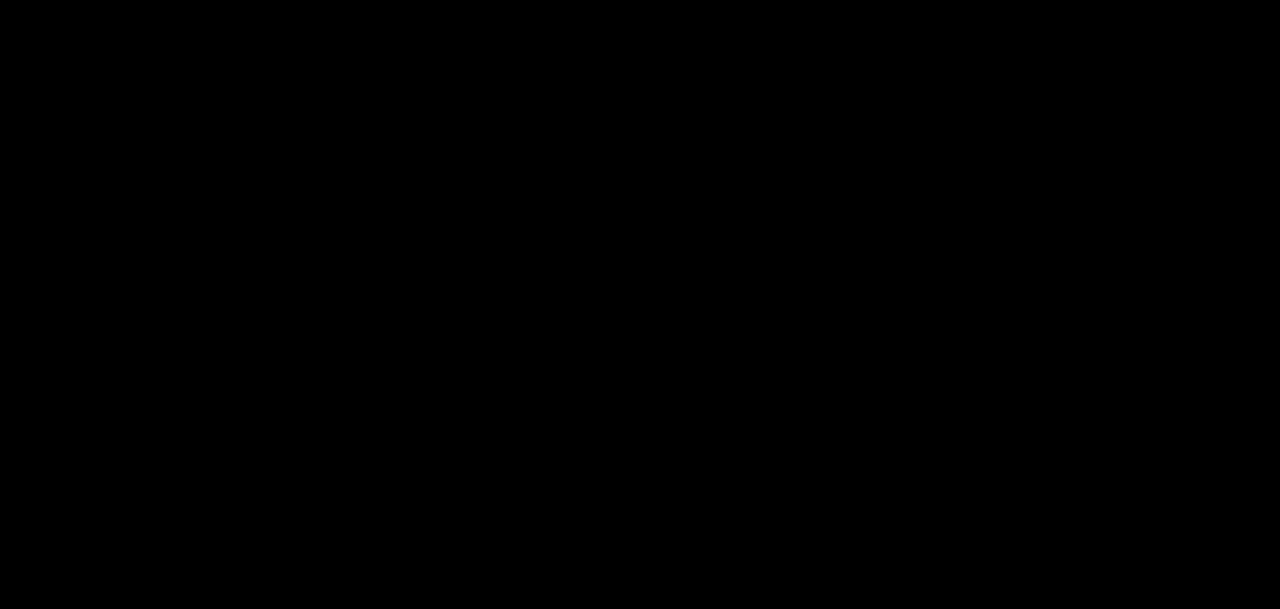
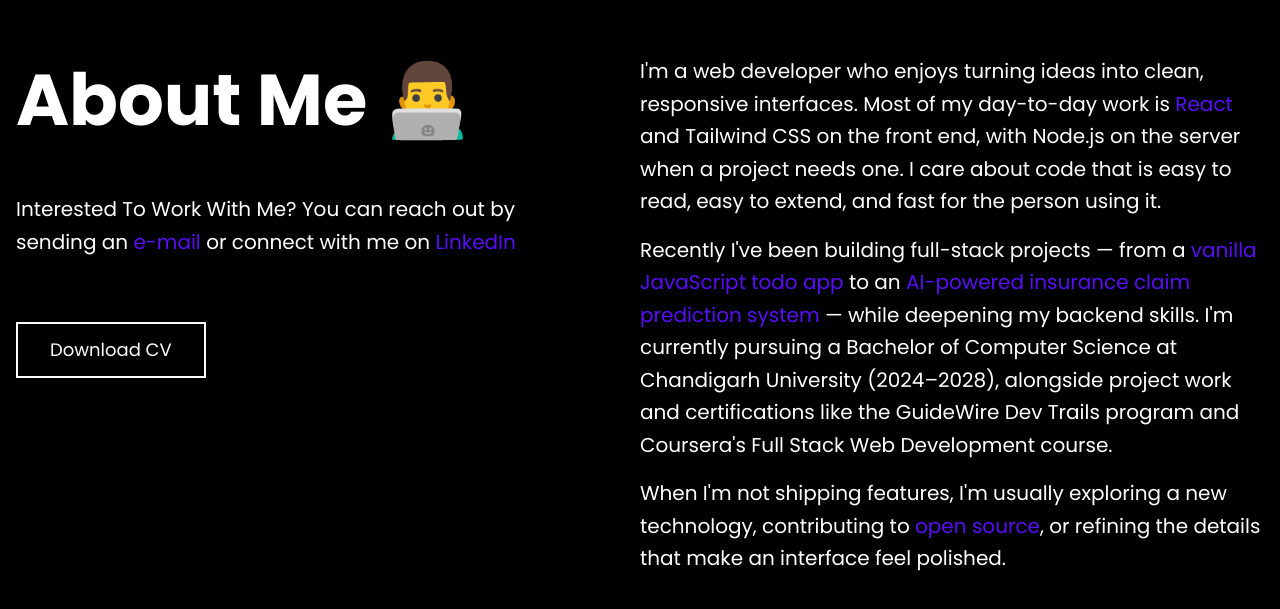
Before and after one commit to abdulfaizaan/portfolio, a React (Vite) app: page / in a window 1280 px wide. Shown: the part 841-1450 px from the top of the page. Before the commit the page ends 800 px from the top, so only its background shows below. Built offline with nearby package versions, Linux system fonts and the light colour scheme.

Commit message:
feat: add about section with CV download

```diff
--- a/src/App.jsx
+++ b/src/App.jsx
@@ -1,6 +1,7 @@
 import Preloader from './components/Preloader.jsx'
 import Navbar from './components/Navbar.jsx'
 import Hero from './components/sections/Hero.jsx'
+import About from './components/sections/About.jsx'
 
 export default function App() {
   return (
@@ -9,6 +10,7 @@ export default function App() {
       <Navbar />
       <main>
         <Hero />
+        <About />
       </main>
     </>
   )
--- /dev/null
+++ b/src/components/sections/About.jsx
@@ -0,0 +1,61 @@
+import cv from '../../assets/Abdul_Faizaan.pdf'
+
+const inlineLink =
+  'relative text-primary after:content-[\'\'] after:absolute after:left-0 after:top-1/2 after:-translate-y-1/2 after:block after:w-0 after:border-t-[1.5px] after:border-white after:transition-all after:duration-300 after:ease-out hover:after:w-full'
+
+export default function About() {
+  return (
+    <section id="about">
+      <div className="container mx-auto md:py-24 py-16">
+        <div className="flex flex-wrap items-start">
+          <div className="lg:w-5/12 w-full">
+            <h1 className="font-bold xl:text-7xl md:text-6xl text-5xl xl:leading-tight md:leading-tight sm:leading-tight leading-tight md:mb-12 mb-10">
+              About Me 👨‍💻
+            </h1>
+            <p className="md:text-xl text-base text-white md:leading-relaxed leading-relaxed md:mb-16 mb-12">
+              Interested To Work With Me? You can reach out by sending an{' '}
+              <a href="mailto:faizaanoffice@gmail.com" className={inlineLink}>e-mail</a>
+              {' '}or connect with me on{' '}
+              <a href="https://www.linkedin.com/in/abdul-faizaan" target="_blank" rel="noreferrer" className={inlineLink}>LinkedIn</a>
+            </p>
+            <a href={cv} download="Abdul_Faizaan.pdf" className="group inline-block md:text-lg text-base border-2 border-white px-8 py-3 hover:border-primary md:mb-16 mb-12">
+              <span className="relative after:content-[''] after:absolute after:block after:w-0 after:border-t-2 after:border-white after:top-1/2 after:left-0 after:-translate-y-1/2 after:transition-all after:duration-300 after:ease-out group-hover:after:w-full">Download CV</span>
+            </a>
+          </div>
+          <div className="lg:w-6/12 w-full ml-auto">
+            <p className="md:text-xl text-base md:leading-relaxed leading-relaxed mb-4">
+              I'm a web developer who enjoys turning ideas into clean, responsive interfaces.
+              Most of my day-to-day work is{' '}
+              <a href="https://react.dev" target="_blank" rel="noreferrer" className={inlineLink}>React</a>{' '}
+              and Tailwind CSS on the front end, with Node.js on the server when a project
+              needs one. I care about code that is easy to read, easy to extend, and fast for
+              the person using it.
+            </p>
+            <p className="md:text-xl text-base md:leading-relaxed leading-relaxed mb-4">
+              Recently I've been building full-stack projects — from a{' '}
+              <a href="https://elegant-todolist.netlify.app/" target="_blank" rel="noreferrer" className={inlineLink}>
+                vanilla JavaScript todo app
+              </a>{' '}
+              to an{' '}
+              <a href="https://guide-wire-dev-trail.vercel.app" target="_blank" rel="noreferrer" className={inlineLink}>
+                AI-powered insurance claim prediction system
+              </a>{' '}
+              — while deepening my backend skills. I'm currently pursuing a Bachelor of
+              Computer Science at Chandigarh University (2024–2028), alongside project work
+              and certifications like the GuideWire Dev Trails program and Coursera's Full
+              Stack Web Development course.
+            </p>
+            <p className="md:text-xl text-base md:leading-relaxed leading-relaxed">
+              When I'm not shipping features, I'm usually exploring a new technology,
+              contributing to{' '}
+              <a href="https://github.com/abdulfaizaan" target="_blank" rel="noreferrer" className={inlineLink}>
+                open source
+              </a>
+              , or refining the details that make an interface feel polished.
+            </p>
+          </div>
+        </div>
+      </div>
+    </section>
+  )
+}
```
